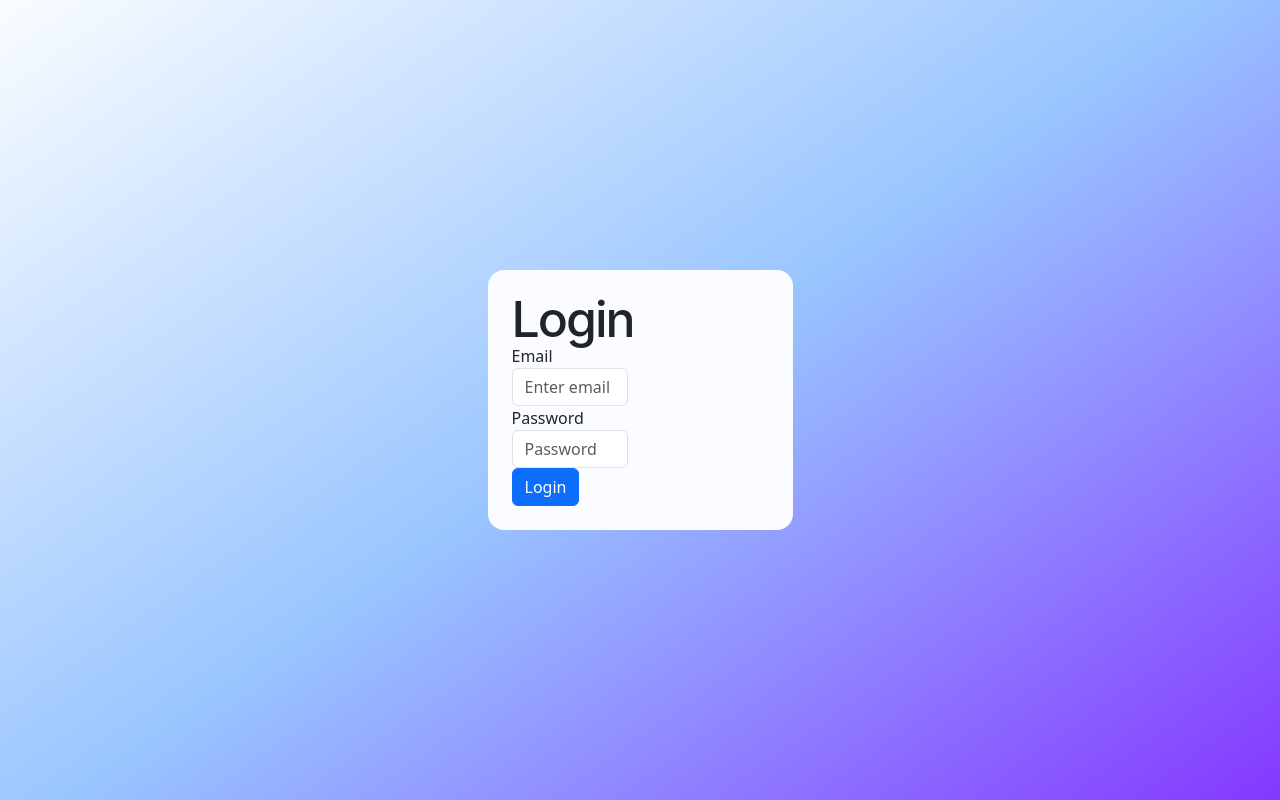
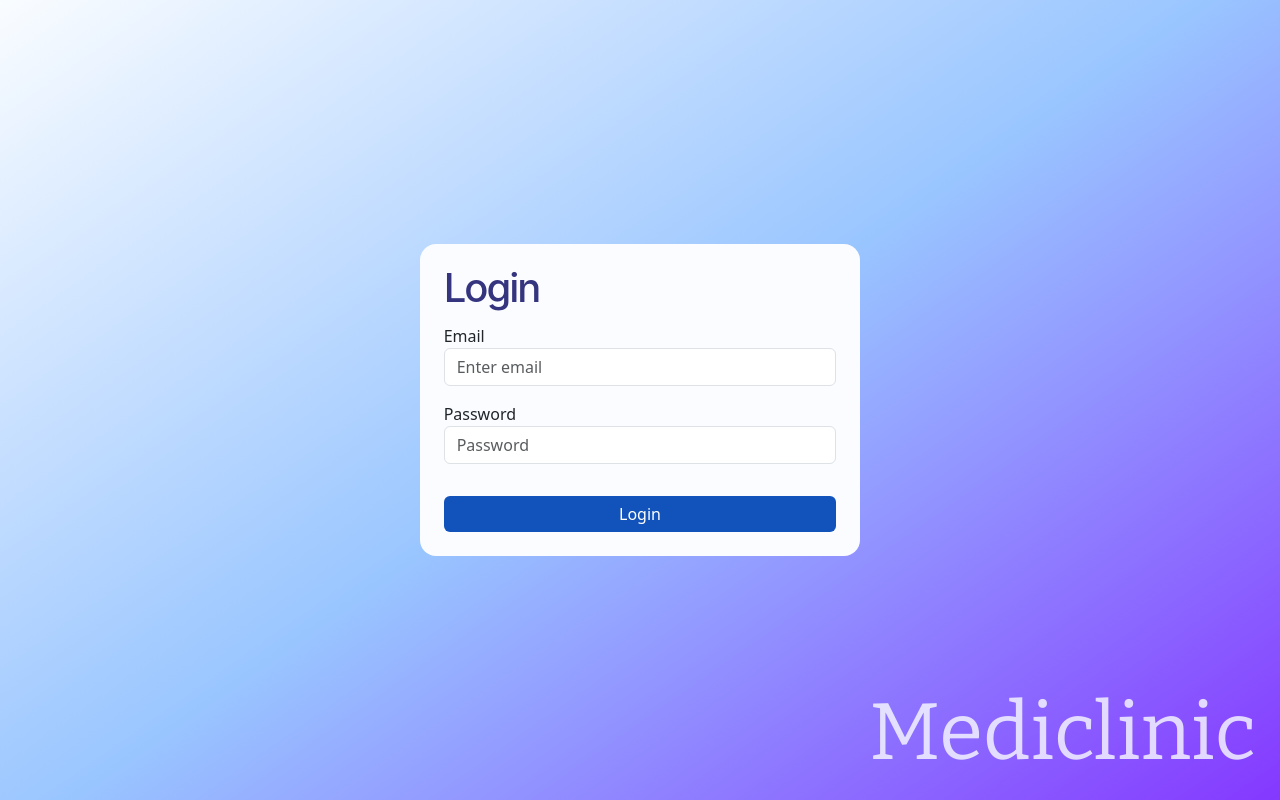
Before and after one commit to mwolfart/mediclinic-web, an Angular app: page /auth in a window 1280 px wide. Built offline with nearby package versions, Linux system fonts and the light colour scheme.

Commit message:
Add logo to background & auth screen styles

```diff
--- a/angular.json
+++ b/angular.json
@@ -34,8 +34,13 @@
             ],
             "styles": [
               "node_modules/bootstrap/dist/css/bootstrap.min.css",
-              "src/styles.css"
+              "src/styles.scss"
             ],
+            "stylePreprocessorOptions": {
+              "includePaths": [
+                "./src/assets"
+              ]
+            },
             "scripts": [
               "node_modules/bootstrap/dist/js/bootstrap.min.js"
             ]
@@ -96,8 +101,13 @@
             ],
             "styles": [
               "node_modules/bootstrap/dist/css/bootstrap.min.css",
-              "src/styles.css"
+              "src/styles.scss"
             ],
+            "stylePreprocessorOptions": {
+              "includePaths": [
+                "./src/assets"
+              ]
+            },
             "scripts": [
               "node_modules/bootstrap/dist/js/bootstrap.min.js"
             ]
--- a/src/app/app.component.html
+++ b/src/app/app.component.html
@@ -1 +1,4 @@
-<main><router-outlet /></main>
+<main>
+  <router-outlet />
+  <div class="bg-logo">Mediclinic</div>
+</main>
--- a/src/app/app.component.scss
+++ b/src/app/app.component.scss
@@ -0,0 +1,12 @@
+@import "variables.scss";
+
+.bg-logo {
+  position: absolute;
+  bottom: 0;
+  right: 0;
+  font-size: 5rem;
+  color: $white;
+  padding: 8px 24px;
+  font-family: "Bitter";
+  opacity: 0.8;
+}
--- a/src/app/layout/auth/auth.component.html
+++ b/src/app/layout/auth/auth.component.html
@@ -1,11 +1,6 @@
 <div class="container">
   <div class="row">
-    <div class="col-md-6 col-sm-12">
-      <div class="auth-form">
-        <div class="auth-form-header">
     <h1 class="auth-form-title">Login</h1>
-        </div>
-        <div class="auth-form-body">
     <form>
       <div class="form-group">
         <label htmlFor="email">Email</label>
@@ -29,6 +24,3 @@
     </form>
   </div>
 </div>
-    </div>
-  </div>
-</div>
--- a/src/app/layout/auth/auth.component.scss
+++ b/src/app/layout/auth/auth.component.scss
@@ -1,5 +1,28 @@
+@import "variables.scss";
+
 .container {
-  background-color: var(--white);
+  background-color: $white;
   border-radius: 16px;
   padding: 24px;
+
+  .row {
+    gap: 16px;
+
+    form {
+      display: flex;
+      flex-direction: column;
+      gap: 16px;
+
+      button {
+        background-color: $blue;
+        border: 0;
+        transition: all 0.3s;
+        margin-top: 16px;
+
+        &:hover {
+          background-color: darken($blue, 8%);
+        }
+      }
+    }
+  }
 }
--- /dev/null
+++ b/src/assets/variables.scss
@@ -0,0 +1,17 @@
+$white: hsl(210, 100%, 99%);
+$sky-blue: hsl(214, 100%, 80%);
+$violet: hsl(263, 100%, 61%);
+$navy: hsl(240, 42%, 35%);
+$blue: hsl(217, 83%, 40%);
+
+$background-gradient: linear-gradient(
+  145deg,
+  $white 0%,
+  $sky-blue 50%,
+  $violet 100%
+);
+
+@font-face {
+  font-family: "Bitter";
+  src: url("./Bitter-VariableFont_wght.ttf") format("truetype");
+}
--- a/src/styles.css
+++ b/src/styles.scss
@@ -1,15 +1,6 @@
+@import "variables.scss";
+
 html {
-  --white: hsl(210, 100%, 99%);
-  --sky-blue: hsl(214, 100%, 80%);
-  --violet: hsl(263, 100%, 61%);
-
-  --background-gradient: linear-gradient(
-    145deg,
-    var(--white) 0%,
-    var(--sky-blue) 50%,
-    var(--violet) 100%
-  );
-
   font-family: "Inter", -apple-system, BlinkMacSystemFont, "Segoe UI", Roboto,
     Helvetica, Arial, sans-serif, "Apple Color Emoji", "Segoe UI Emoji",
     "Segoe UI Symbol";
@@ -25,8 +16,8 @@
 }
 
 h1 {
-  font-size: 3.125rem;
-  color: var(--gray-900);
+  font-size: 2.5rem;
+  color: $navy;
   font-weight: 500;
   line-height: 100%;
   letter-spacing: -0.125rem;
@@ -50,5 +41,5 @@
   padding: 1rem;
   box-sizing: inherit;
   position: relative;
-  background: var(--background-gradient);
+  background: $background-gradient;
 }
```
Also changed, not shown: src/assets/Bitter-VariableFont_wght.ttf (added). Lines whose indentation alone changed are shown as unchanged.
